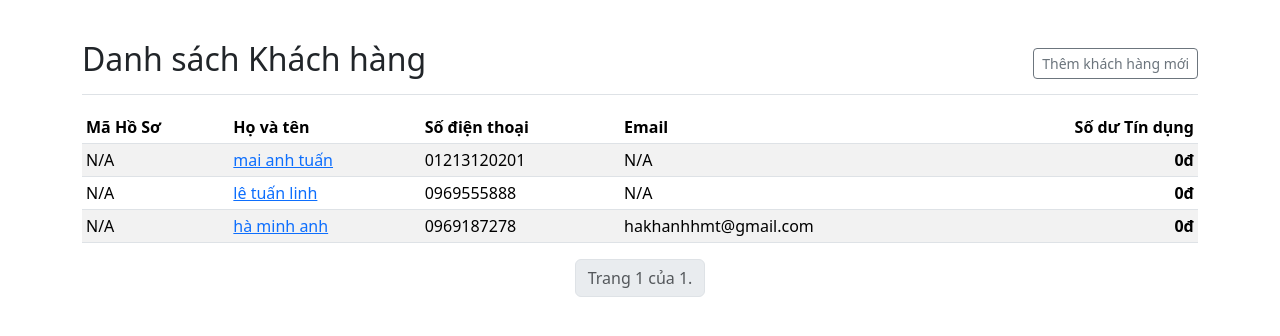
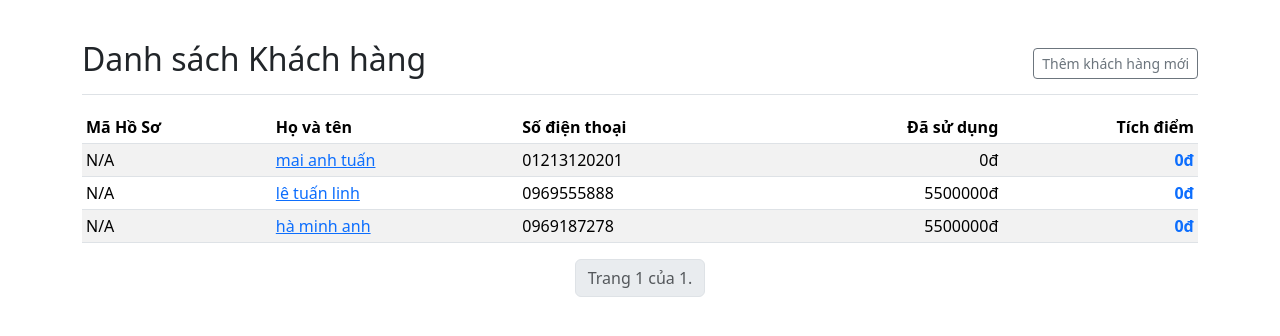
Before and after one commit to mrdongha/spa-management-app, a Django app: page /customers/ in a window 1280 px wide. Shown: the part 56-392 px from the top of the page. Run offline with Django 5.2, Linux system fonts and the light colour scheme; data comes from the database, SQL or seed files in the repository; some libraries are stand-ins or nearby versions.

Commit message:
Feat: Display total spent and credit balance in customer list

```diff
--- a/sales/templates/sales/customer_list.html
+++ b/sales/templates/sales/customer_list.html
@@ -19,8 +19,8 @@
                 <th>Mã Hồ Sơ</th>
                 <th>Họ và tên</th>
                 <th>Số điện thoại</th>
-                <th>Email</th>
-                <th class="text-end">Số dư Tín dụng</th>
+                <th class="text-end">Đã sử dụng</th>
+                <th class="text-end">Tích điểm</th>
             </tr>
         </thead>
         <tbody>
@@ -29,8 +29,8 @@
                 <td>{{ customer.profile_code|default:"N/A" }}</td>
                 <td><a href="{% url 'customer_detail' customer.id %}">{{ customer.full_name }}</a></td>
                 <td>{{ customer.phone_number }}</td>
-                <td>{{ customer.email|default:"N/A" }}</td>
-                <td class="text-end fw-bold">{{ customer.credit_balance|floatformat:0 }}đ</td>
+                <td class="text-end">{{ customer.total_spent|default:0|floatformat:0 }}đ</td>
+                <td class="text-end fw-bold text-primary">{{ customer.credit_balance|floatformat:0 }}đ</td>
             </tr>
             {% empty %}
             <tr>
--- a/sales/views.py
+++ b/sales/views.py
@@ -15,6 +15,7 @@ from decimal import Decimal
 import json
 from django.db import transaction
 from django.core.paginator import Paginator
+from django.db.models import Sum, Q # Thêm import để tính toán
 
 # ==============================================================================
 # CÁC HÀM VIEW CHÍNH CHO CÁC TRANG
@@ -26,11 +27,20 @@ def dashboard_view(request):
 
 # --- Quản lý Khách hàng ---
 def customer_list_view(request):
-    customer_list = Customer.objects.order_by('-created_at')
+    # Thêm .annotate() để tính tổng tiền đã sử dụng cho mỗi khách hàng
+    # Chỉ tính trên các hóa đơn đã thanh toán (status='paid')
+    customer_list = Customer.objects.annotate(
+        total_spent=Sum('invoices__final_amount', filter=Q(invoices__status='paid'))
+    ).order_by('-created_at')
+
     paginator = Paginator(customer_list, 20)
     page_number = request.GET.get('page')
     page_obj = paginator.get_page(page_number)
-    context = {'page_title': 'Danh sách Khách hàng', 'customers': page_obj}
+
+    context = {
+        'page_title': 'Danh sách Khách hàng',
+        'customers': page_obj
+    }
     return render(request, 'sales/customer_list.html', context)
 
 def add_customer_view(request):
@@ -139,14 +149,11 @@ def create_invoice_view(request):
                 services = form.cleaned_data['services']
                 packages = form.cleaned_data['packages']
                 gift_card_payment = form.cleaned_data['gift_card']
-
                 sub_total = sum(p.price for p in products)
                 sub_total += sum(s.price for s in services)
                 sub_total += sum(pkg.price for pkg in packages)
                 final_amount = sub_total
-
                 paid_amount = gift_card_payment.value if gift_card_payment else Decimal('0')
-
                 invoice = Invoice.objects.create(
                     customer=customer_data,
                     sub_total=sub_total,
@@ -154,7 +161,6 @@ def create_invoice_view(request):
                     paid_amount=paid_amount,
                     status='paid' if paid_amount >= final_amount else 'unpaid'
                 )
-
                 for item in list(products) + list(services) + list(packages):
                     item_type = ''
                     if isinstance(item, Product): item_type = 'product'
@@ -169,14 +175,11 @@ def create_invoice_view(request):
                         quantity=1,
                         unit_price=item.price
                     )
-
                 if paid_amount > final_amount:
                     overpayment = paid_amount - final_amount
-                    # Lấy lại đối tượng khách hàng từ DB và khóa lại để cập nhật
                     customer_to_update = Customer.objects.select_for_update().get(pk=customer_data.pk)
                     customer_to_update.credit_balance += overpayment
                     customer_to_update.save()
-
                 return redirect('invoice_detail', invoice_id=invoice.id)
     else:
         form = InvoiceForm()
@@ -190,34 +193,23 @@ def record_payment_view(request, invoice_id):
         form = PaymentForm(request.POST)
         if form.is_valid():
             paid_this_transaction = form.cleaned_data.get('amount_paid', Decimal('0'))
-
             with transaction.atomic():
-                # Lấy số tiền còn nợ TRƯỚC khi thực hiện bất kỳ thay đổi nào
                 amount_due_before_payment = invoice.amount_due
-
-                # Chỉ xử lý nếu có thanh toán
                 if paid_this_transaction > 0:
                     Payment.objects.create(
                         invoice=invoice,
                         amount_paid=paid_this_transaction,
                         payment_method=form.cleaned_data['payment_method']
                     )
-
                     invoice.paid_amount += paid_this_transaction
-
                     if paid_this_transaction > amount_due_before_payment:
                         overpayment = paid_this_transaction - amount_due_before_payment
-
-                        # Lấy lại đối tượng khách hàng từ DB và khóa lại để cập nhật
                         customer_to_update = Customer.objects.select_for_update().get(pk=invoice.customer.pk)
                         customer_to_update.credit_balance += overpayment
                         customer_to_update.save()
-
                 if invoice.paid_amount >= invoice.final_amount:
                     invoice.status = 'paid'
-
                 invoice.save()
-
             return redirect('invoice_detail', invoice_id=invoice.id)
     else:
         form = PaymentForm(initial={'amount_paid': invoice.amount_due})
```
